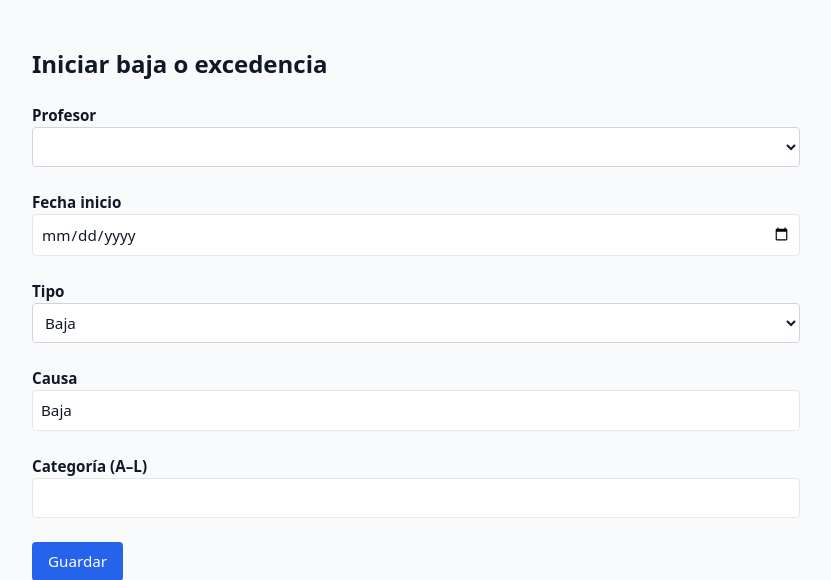
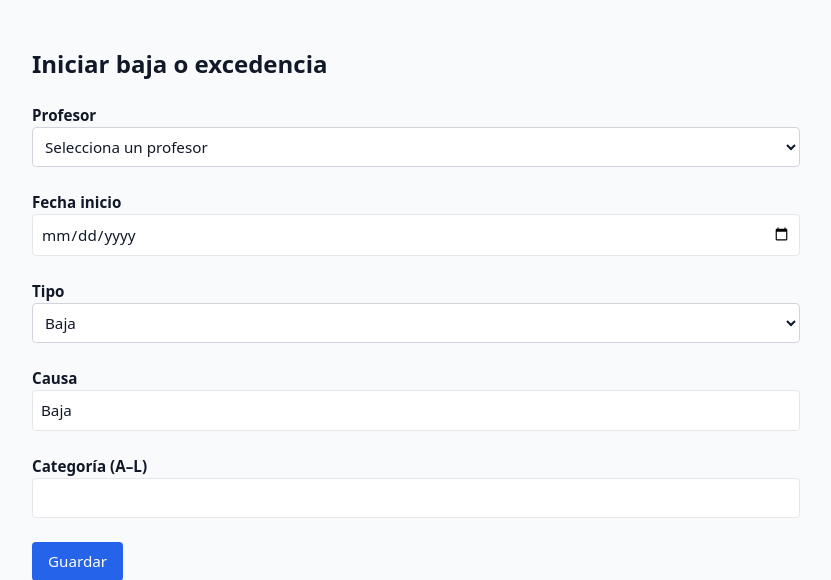
Before and after one commit to pablo-1974/AGB-ausencias, a Python web app: template templates/leaves_new.html in a window 1280 px wide. Shown: the part 25-605 px from the top of the page, without its empty margins (224-1055 px from the left). Run offline with Jinja, Linux system fonts and the light colour scheme; the template is opened without the code that fills it, so the values that code supplies are empty; some libraries are stand-ins or nearby versions.

Commit message:
Update leaves_new.html

```diff
--- a/templates/leaves_new.html
+++ b/templates/leaves_new.html
@@ -16,6 +16,7 @@
     <div>
       <label class="font-semibold">Profesor</label>
       <select name="teacher_id" class="w-full border p-2 rounded" required>
+        <option value="" selected disabled>Selecciona un profesor</option>
         {% for t in teachers %}
           <option value="{{ t.id }}">{{ t.name }}</option>
         {% endfor %}
```
